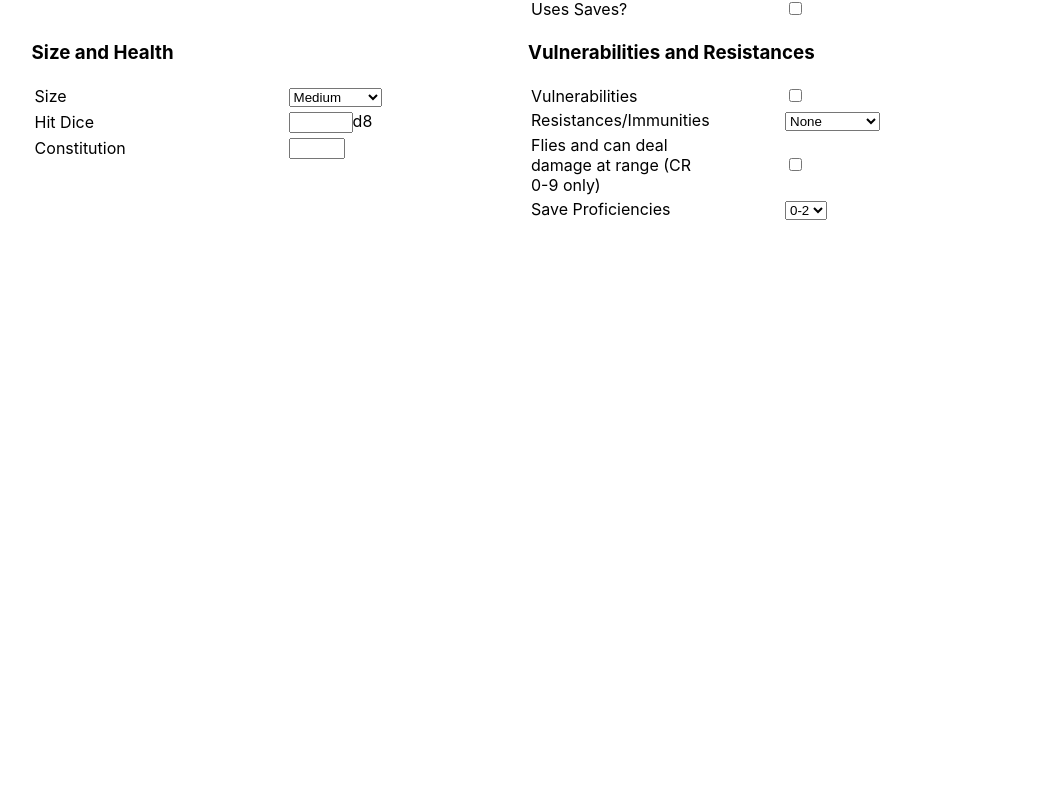
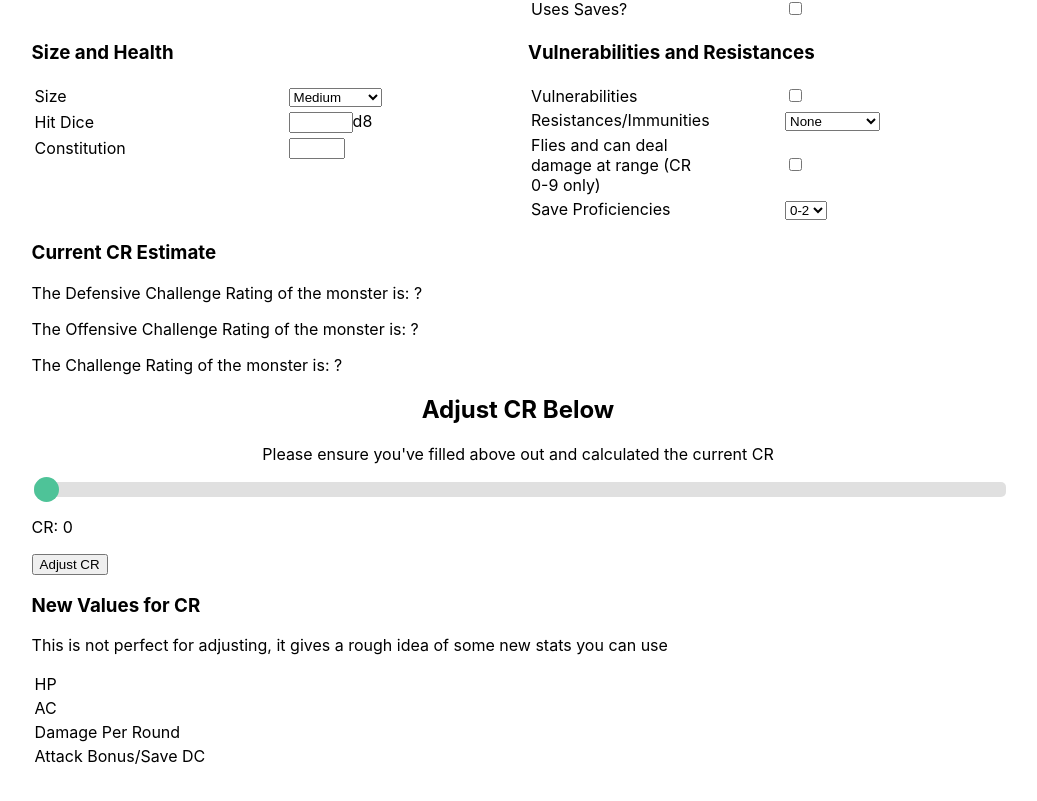
Before and after one commit to tplamondon/5e-CR-Adjuster-React, a React (Create React App) app: page / in a window 1280 px wide. Shown: the part 336-1137 px from the top of the page, without its empty margins (122-1159 px from the left). Before the commit the page ends 800 px from the top, so only its background shows below. Built offline with nearby package versions, Linux system fonts and the light colour scheme.

Commit message:
basic html done

```diff
--- a/src/App.css
+++ b/src/App.css
@@ -17,6 +17,10 @@ body {
 
 width34{
   width:34%;
+}
+
+.width50{
+  width:50%;
 }
 
 
--- a/src/App.js
+++ b/src/App.js
@@ -153,6 +153,79 @@ function App() {
           </table>
         </div>
       </div>
+
+      <div class="padding10">
+        <h3>Current CR Estimate</h3>
+        <p>
+          <span class="error" id="errormsg"></span>
+        </p>
+        <p>
+          <span class="error" id="errormsg2"></span>
+        </p>
+        <p>
+          The Defensive Challenge Rating of the monster is: <span id="defCR">?</span>
+        </p>
+        <p>
+          The Offensive Challenge Rating of the monster is: <span id="offCR">?</span>
+        </p>
+        <p>
+          The Challenge Rating of the monster is: <span id="avgCR">?</span>
+        </p>
+        <input type="hidden" id="defenceCRAvg" value="-1" />
+        <input type="hidden" id="offenceCRAvg" value="-1" />
+        <input type="hidden" id="CRAverage" value="-1" />
+      </div>
+
+      <div class="padding10">
+        <h2 class="textCentre">Adjust CR Below</h2>
+        <p class="textCentre">Please ensure you've filled above out and calculated the current CR</p>
+        <div class="slidecontainer">
+          <input type="range" oninput="changeSliderLabel()" min="0" max="33" value="0" class="slider" id="crScale" />
+          <p>
+            CR: <span id="crScaleText">0</span>
+          </p>
+        </div>
+        <div>
+          <button type="button" onclick="adjustCR()">
+            Adjust CR
+          </button>
+        </div>
+      </div>
+
+      <div class="padding10">
+        <h3>New Values for CR</h3>
+        <p>This is not perfect for adjusting, it gives a rough idea of some new stats you can use</p>
+        <table class="threeSpaced" class="width50">
+          <tr>
+            <td>HP</td>
+            <td></td>
+            <td>
+              <span id="newHP"></span>
+            </td>
+          </tr>
+          <tr>
+            <td>AC</td>
+            <td></td>
+            <td>
+              <span id="newAC"></span>
+            </td>
+          </tr>
+          <tr>
+            <td>Damage Per Round</td>
+            <td></td>
+            <td>
+              <span id="newDmg"></span>
+            </td>
+          </tr>
+          <tr>
+            <td>Attack Bonus/Save DC</td>
+            <td></td>
+            <td>
+              <span id="newAtkBonus"></span>
+            </td>
+          </tr>
+        </table>
+      </div>
     </div>
   );
 }
```
